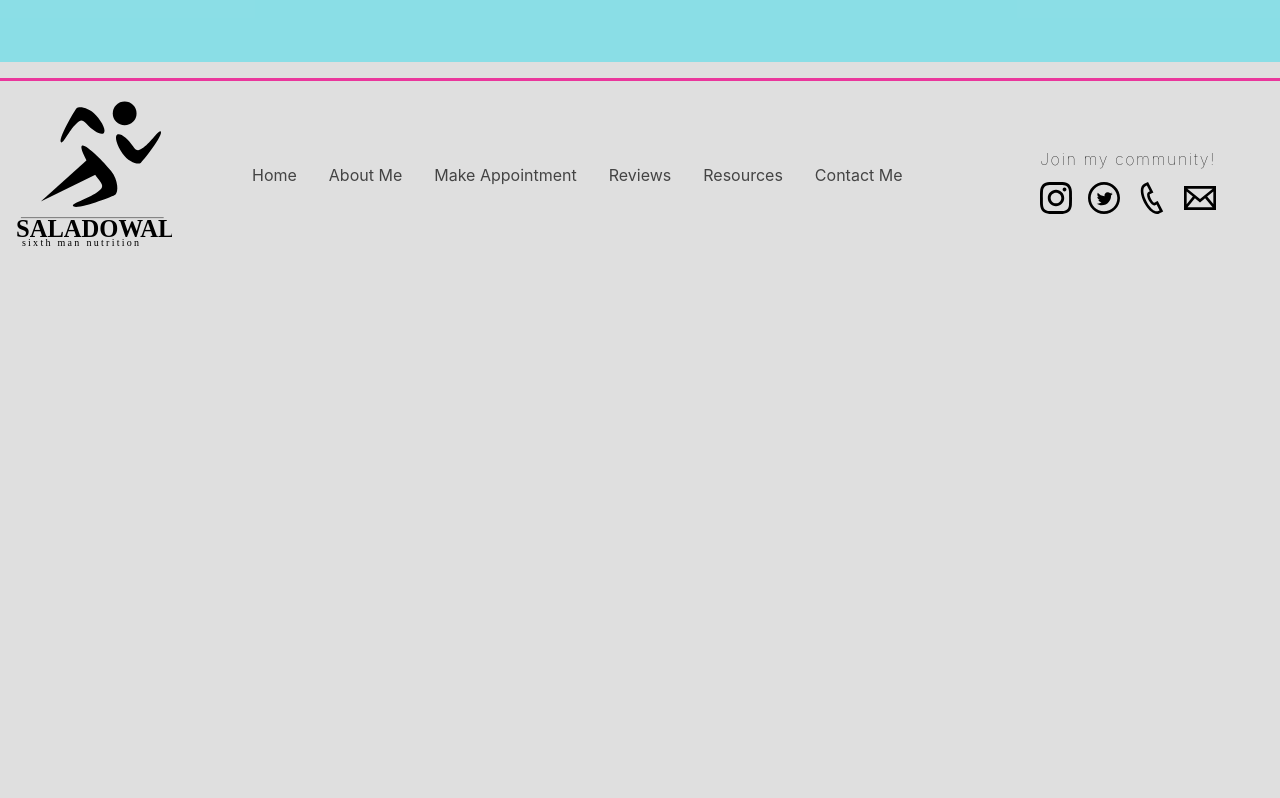
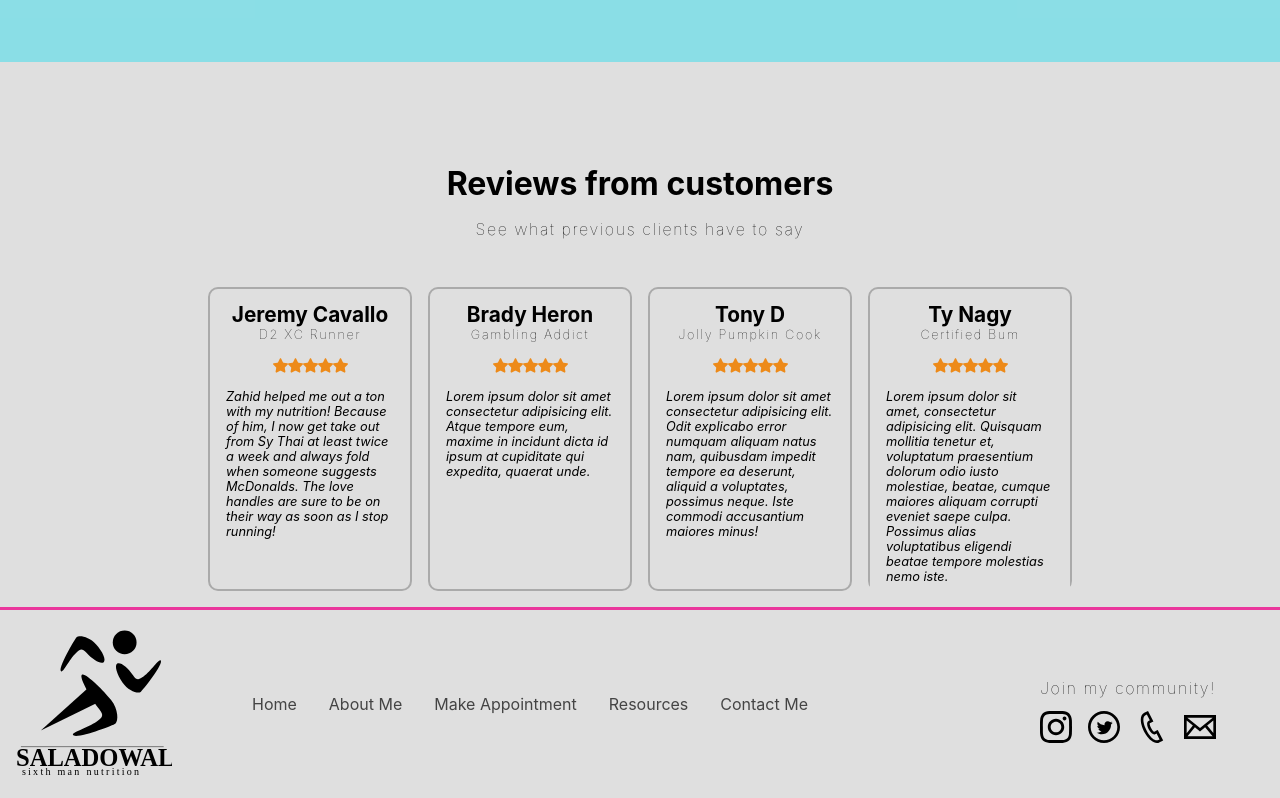
Before and after one commit to jjcavallo5/ssmnutrition, a React (Create React App) app: page /about in a window 1280 px wide. Shown: the part 1507-2305 px from the top of the page. Before the commit the page ends 1776 px from the top, so only its background shows below. Built offline with nearby package versions, Linux system fonts and the light colour scheme.

Commit message:
Added reviews to about

```diff
--- a/src/App.js
+++ b/src/App.js
@@ -6,7 +6,6 @@ import AppointmentsPage from "./pages/appointments/appointments";
 import ContactPage from "./pages/contact/contact";
 import HomePage from "./pages/home/home";
 import ResourcesPage from "./pages/resources/resources";
-import ReviewsPage from "./pages/reviews/reviews";
 
 function App() {
     return (
@@ -17,7 +16,6 @@ function App() {
                 <Route path="/contact" element={<ContactPage />} />
                 <Route exact path="/" element={<HomePage />} />
                 <Route path="/resources" element={<ResourcesPage />} />
-                <Route path="/reviews" element={<ReviewsPage />} />
             </Routes>
         </Router>
     );
--- a/src/components/navbar/navbar.js
+++ b/src/components/navbar/navbar.js
@@ -15,9 +15,6 @@ const NavBar = () => {
             <Link className={styles.links} to="/appointments">
                 Make Appointment
             </Link>
-            <Link className={styles.links} to="/reviews">
-                Reviews
-            </Link>
             <Link className={styles.links} to="/resources">
                 Resources
             </Link>
--- /dev/null
+++ b/src/icons/star.jsx
@@ -0,0 +1,27 @@
+import React from "react";
+
+const StarIcon = (props) => {
+    return (
+        <svg
+            height={props.size}
+            width={props.size}
+            version="1.1"
+            id="Capa_1"
+            viewBox="0 0 47.94 47.94"
+        >
+            <path
+                style={{ fill: "#ED8A19" }}
+                d={
+                    "M26.285,2.486l5.407,10.956c0.376,0.762,1.103,1.29,1.944,1.412l12.091,1.757 \
+	c2.118,0.308,2.963,2.91,1.431,4.403l-8.749,8.528c-0.608,0.593-0.886,1.448-0.742,2.285l2.065,12.042 \
+	c0.362,2.109-1.852,3.717-3.746,2.722l-10.814-5.685c-0.752-0.395-1.651-0.395-2.403,0l-10.814,5.685 \
+	c-1.894,0.996-4.108-0.613-3.746-2.722l2.065-12.042c0.144-0.837-0.134-1.692-0.742-2.285l-8.749-8.528 \
+	c-1.532-1.494-0.687-4.096,1.431-4.403l12.091-1.757c0.841-0.122,1.568-0.65,1.944-1.412l5.407-10.956 \
+	C22.602,0.567,25.338,0.567,26.285,2.486z"
+                }
+            />
+        </svg>
+    );
+};
+
+export default StarIcon;
--- a/src/pages/about/about.jsx
+++ b/src/pages/about/about.jsx
@@ -3,6 +3,7 @@ import styles from "./about.module.css";
 
 import Header from "../../components/header/header";
 import Footer from "../../components/footer/footer";
+import StarIcon from "../../icons/star";
 
 import zahidRunning from "../../images/runningZahid.jpg";
 import graduationZahid from "../../images/graduationZahid.jpg";
@@ -75,6 +76,100 @@ const AboutPage = () => {
                     </div>
                 </div>
             </div>
+
+            <div className={styles.reviewsContainer}>
+                <h1>Reviews from customers</h1>
+                <h2>See what previous clients have to say</h2>
+
+                <div className={styles.reviewCardContainer}>
+                    <div className={styles.card}>
+                        <h1>Jeremy Cavallo</h1>
+                        <h2>D2 XC Runner</h2>
+                        <div className={styles.starContainer}>
+                            <StarIcon size={15} />
+                            <StarIcon size={15} />
+                            <StarIcon size={15} />
+                            <StarIcon size={15} />
+                            <StarIcon size={15} />
+                        </div>
+
+                        <p className={styles.reviewContent}>
+                            <i>
+                                Zahid helped me out a ton with my nutrition!
+                                Because of him, I now get take out from Sy Thai
+                                at least twice a week and always fold when
+                                someone suggests McDonalds. The love handles are
+                                sure to be on their way as soon as I stop
+                                running!
+                            </i>
+                        </p>
+                    </div>
+                    <div className={styles.card}>
+                        <h1>Brady Heron</h1>
+                        <h2>Gambling Addict</h2>
+                        <div className={styles.starContainer}>
+                            <StarIcon size={15} />
+                            <StarIcon size={15} />
+                            <StarIcon size={15} />
+                            <StarIcon size={15} />
+                            <StarIcon size={15} />
+                        </div>
+
+                        <p className={styles.reviewContent}>
+                            <i>
+                                Lorem ipsum dolor sit amet consectetur
+                                adipisicing elit. Atque tempore eum, maxime in
+                                incidunt dicta id ipsum at cupiditate qui
+                                expedita, quaerat unde.
+                            </i>
+                        </p>
+                    </div>
+                    <div className={styles.card}>
+                        <h1>Tony D</h1>
+                        <h2>Jolly Pumpkin Cook</h2>
+                        <div className={styles.starContainer}>
+                            <StarIcon size={15} />
+                            <StarIcon size={15} />
+                            <StarIcon size={15} />
+                            <StarIcon size={15} />
+                            <StarIcon size={15} />
+                        </div>
+
+                        <p className={styles.reviewContent}>
+                            <i>
+                                Lorem ipsum dolor sit amet consectetur
+                                adipisicing elit. Odit explicabo error numquam
+                                aliquam natus nam, quibusdam impedit tempore ea
+                                deserunt, aliquid a voluptates, possimus neque.
+                                Iste commodi accusantium maiores minus!
+                            </i>
+                        </p>
+                    </div>
+                    <div className={styles.card}>
+                        <h1>Ty Nagy</h1>
+                        <h2>Certified Bum</h2>
+                        <div className={styles.starContainer}>
+                            <StarIcon size={15} />
+                            <StarIcon size={15} />
+                            <StarIcon size={15} />
+                            <StarIcon size={15} />
+                            <StarIcon size={15} />
+                        </div>
+
+                        <p className={styles.reviewContent}>
+                            <i>
+                                Lorem ipsum dolor sit amet, consectetur
+                                adipisicing elit. Quisquam mollitia tenetur et,
+                                voluptatum praesentium dolorum odio iusto
+                                molestiae, beatae, cumque maiores aliquam
+                                corrupti eveniet saepe culpa. Possimus alias
+                                voluptatibus eligendi beatae tempore molestias
+                                nemo iste.
+                            </i>
+                        </p>
+                    </div>
+                </div>
+            </div>
             <Footer />
         </div>
     );
--- a/src/pages/about/about.module.css
+++ b/src/pages/about/about.module.css
@@ -123,6 +123,67 @@
     margin: 0 0 1rem 0;
 }
 
+.reviewsContainer {
+    display: flex;
+    flex-direction: column;
+    justify-content: center;
+    align-items: center;
+    margin-top: 5rem;
+}
+
+.reviewsContainer h1 {
+    margin-bottom: 0;
+}
+.reviewsContainer h2 {
+    margin-top: 1rem;
+    margin-bottom: 3rem;
+}
+
+.reviewCardContainer {
+    width: 100%;
+    max-width: 1000px;
+    justify-content: center;
+    display: flex;
+    flex-direction: row;
+    flex-wrap: wrap;
+    gap: 1rem;
+}
+
+.card {
+    width: 200px;
+    height: 300px;
+    border: 2px solid #aaa;
+    border-radius: 10px;
+}
+
+.card h1 {
+    font-size: 1.3rem;
+    text-align: center;
+}
+
+.card h2 {
+    margin-top: 0;
+    font-size: 0.8rem;
+    text-align: center;
+    margin-bottom: 1rem;
+}
+
+.starContainer {
+    width: 100%;
+    display: flex;
+    flex-direction: row;
+    justify-content: center;
+    align-items: center;
+}
+
+.reviewContent {
+    font-size: 0.8rem;
+    padding: 1rem;
+    margin-top: 0rem;
+}
+
+
+
 
 @media (min-width: 1000px) {
     .bodyContainer {
```
